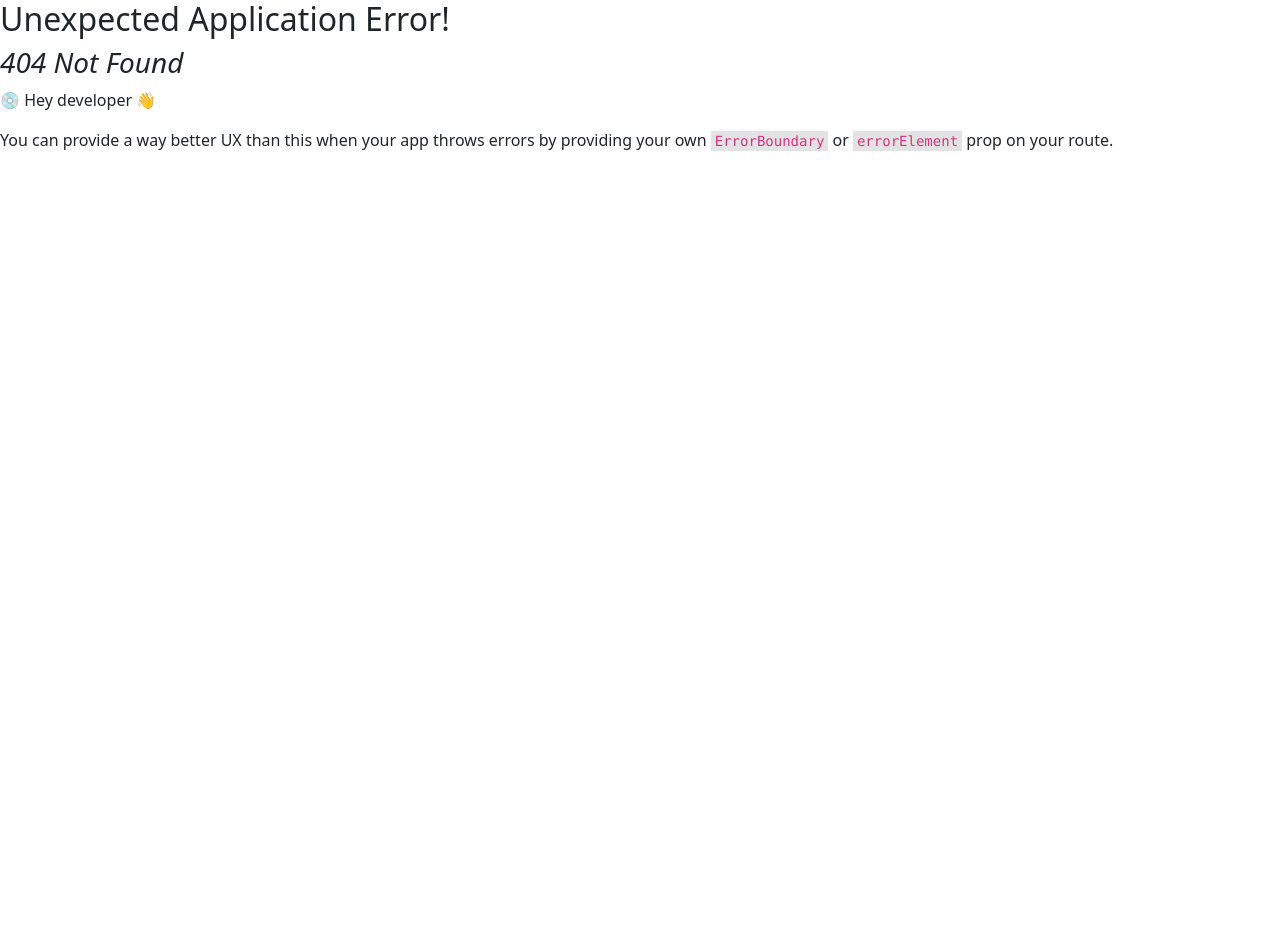
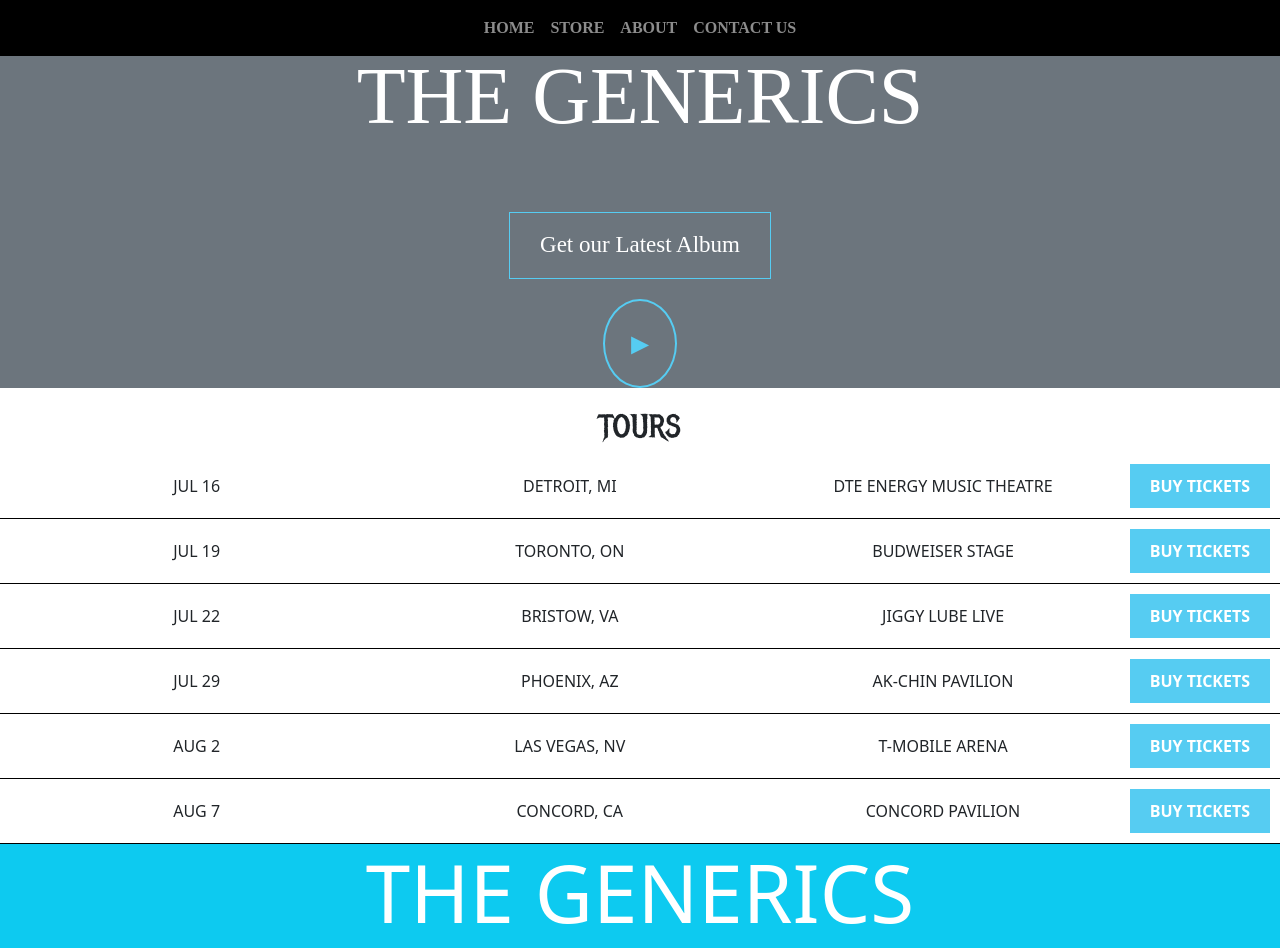
Before and after one commit to PREM-KUMAR-D/ecommerce-app, a React (Create React App) app: page / in a window 1280 px wide. Before the commit this address had no page. Before the commit the page ends 800 px from the top, so only its background shows below. Built offline with nearby package versions, Linux system fonts and the light colour scheme.

Commit message:
changed it so that page does not reload with every click and also made header and footer components constants

```diff
--- a/src/App.js
+++ b/src/App.js
@@ -1,34 +1,56 @@
 import React from "react";
-import { createBrowserRouter , RouterProvider} from "react-router-dom";
+import { BrowserRouter as Router, Routes, Route, useLocation } from "react-router-dom";
 
 import AboutUs from "./pages/AboutUs/AboutUs";
 import Store from "./pages/Store/Store";
 import Home from "./pages/Home/Home";
 import ContactUs from "./pages/ContactUs/ContactUs";
+import Header from "./Components/Header/Header";
+import Footer from "./Components/Footer/Footer";
+import CartProvider from "./store/CartProvider";
 
+import 'bootstrap/dist/css/bootstrap.min.css';
 import './App.css';
-import 'bootstrap/dist/css/bootstrap.min.css';
-
-const router = createBrowserRouter([
-
-  {path: '/about', element: <AboutUs/> },
-  {path: '/store', element:<Store/>},
-  {path: "/home", element: <Home /> },
-  {path:'/contact-us',element: <ContactUs/>},
-
-]
-)
-
 
 function App() {
-
-
-
   return (
-    <RouterProvider router={router}>
-    </RouterProvider>
-
+    <Router>
+        <CartProvider>
+          <MainLayout />
+        </CartProvider>
+    </Router>
   );
 }
 
+const MainLayout = () => {
+  const location = useLocation();
+
+
+  const isHome = location.pathname === "/" || location.pathname === "/home";
+  const isStore = location.pathname === "/store";
+  const isAbout = location.pathname === "/about";
+  const isContactUs = location.pathname === "/contact-us";
+
+  return (
+    <>
+      <Header
+        disableCart={isContactUs || isAbout || isHome}
+        headerButtonEnabled={isHome}
+      />
+
+      <div className="main-content">
+        <Routes>
+          <Route path="/" element={<Home />} />
+          <Route path="/home" element={<Home />} />
+          <Route path="/about" element={<AboutUs />} />
+          <Route path="/store" element={<Store />} />
+          <Route path="/contact-us" element={<ContactUs />} />
+        </Routes>
+      </div>
+
+      <Footer enableSocials={isStore || isAbout} />
+    </>
+  );
+};
+
 export default App;
--- a/src/Components/NavBar/NavBar.js
+++ b/src/Components/NavBar/NavBar.js
@@ -1,35 +1,55 @@
 import React, { useContext } from "react";
-import { Navbar, Nav, Button , Badge, Container } from "react-bootstrap";
+import { Navbar, Nav, Button, Badge } from "react-bootstrap";
+import { NavLink } from "react-router-dom";
 import CartContext from "../../store/cart-context";
+import 'bootstrap/dist/css/bootstrap.min.css';
 
-import 'bootstrap/dist/css/bootstrap.min.css';
 const NavBar = (props) => {
 
   const cartCtx = useContext(CartContext);
 
-  const handleOpenCart = ()=>{
-    console.log(JSON.stringify(handleOpenCart))
+  const handleOpenCart = () => {
+    console.log(JSON.stringify(handleOpenCart));
     cartCtx.setShowCart(true);
   }
 
   return (
-      <Navbar className="bg-black " variant="dark" fixed="top" >
-        <Nav className="mx-auto text-center fw-bold">
-          <Nav.Link href="/home" >HOME</Nav.Link>
-          <Nav.Link href="/store">STORE</Nav.Link>
-          <Nav.Link href="/about">ABOUT</Nav.Link>
-          <Nav.Link href="/contact-us">CONTACT US</Nav.Link>
-        </Nav>
-        {!props.disableCart && (
+    <Navbar className="bg-black" variant="dark" fixed="top">
+      <Nav className="mx-auto text-center fw-bold">
+        <NavLink
+          to="/home"
+          className={({ isActive }) => (isActive ? 'nav-link active' : 'nav-link')}
+        >
+          HOME
+        </NavLink>
+        <NavLink
+          to="/store"
+          className={({ isActive }) => (isActive ? 'nav-link active' : 'nav-link')}
+        >
+          STORE
+        </NavLink>
+        <NavLink
+          to="/about"
+          className={({ isActive }) => (isActive ? 'nav-link active' : 'nav-link')}
+        >
+          ABOUT
+        </NavLink>
+        <NavLink
+          to="/contact-us"
+          className={({ isActive }) => (isActive ? 'nav-link active' : 'nav-link')}
+        >
+          CONTACT US
+        </NavLink>
+      </Nav>
+      {!props.disableCart && (
         <div className="d-flex align-items-center">
           <Button variant="outline-info" onClick={handleOpenCart}>
             Cart <Badge bg="dark" className="ms-2">3</Badge>
           </Button>
         </div>
       )}
-      </Navbar>
+    </Navbar>
   )
-
 }
 
 export default NavBar;
--- a/src/pages/AboutUs/AboutUs.js
+++ b/src/pages/AboutUs/AboutUs.js
@@ -1,18 +1,15 @@
 import React from "react";
-import Header from "../../Components/Header/Header";
-import Footer from "../../Components/Footer/Footer";
 import "./AboutUs.css";
 
-
-const AboutUs = (props) => {
+const AboutUs = () => {
   return (
-        <>
-            <Header disableCart={true}  headerButtonEnabled={false}/>
     <section id="about" className="about">
       <h2 className="metal-mania text-center">About</h2>
       <div>
-                    <img src="https://prasadyash2411.github.io/ecom-website/img/Band%20Members.png" alt="Band Members" />
-
+        <img
+          src="https://prasadyash2411.github.io/ecom-website/img/Band%20Members.png"
+          alt="Band Members"
+        />
         <p>
         Lorem ipsum carrots enhanced rebates. Excellent sayings of a man of
                         sorrows, hates no prosecutors will unfold in the enduring of which
@@ -39,11 +36,7 @@ const AboutUs = (props) => {
         </p>
       </div>
     </section>
-
-            <Footer enableSocials={true}/>
-
-        </>
-    )
-}
+  );
+};
 
 export default AboutUs;
--- a/src/pages/ContactUs/ContactUs.js
+++ b/src/pages/ContactUs/ContactUs.js
@@ -1,77 +1,63 @@
 import React from "react";
-import Header from "../../Components/Header/Header";
-import Footer from "../../Components/Footer/Footer";
 import 'bootstrap/dist/css/bootstrap.min.css';
 import { Form, Button, Container } from "react-bootstrap";
 
-const ContactUs = (props) => {
-
+const ContactUs = () => {
   const fireBaseUrl = process.env.REACT_APP_FIRE_BASE_URL;
 
-    const formSubmitHandler = async (event)=>{
+  const formSubmitHandler = async (event) => {
     event.preventDefault();
 
     const contactUs = {
       name: event.target.formName.value,
       email: event.target.formEmail.value,
-            phone: event.target.formPhone.value
+      phone: event.target.formPhone.value,
+    };
+
+    try {
+      const res = await fetch(`${fireBaseUrl}/contact-us.json`, {
+        method: 'POST',
+        body: JSON.stringify(contactUs),
+        headers: {
+          'Content-type': 'application/json',
+        },
+      });
+
+      if (!res.ok) {
+        throw new Error("Failed to submit the form.");
       }
-
-
-        const res = await fetch(`${fireBaseUrl}/contact-us.json`,{
-            method:'POST',
-            body: JSON.stringify(contactUs),
-            headers:{
-              'Content-type': 'application/json'
+      alert("Form submitted successfully!");
+    } catch (error) {
+      console.error(error.message);
+      alert("Error submitting form. Please try again.");
     }
-          })
-
-
-    }
-
+  };
 
   return (
-        <>
-
-            <Header disableCart={true} headerButtonEnabled={false} />
-
     <Container>
-
+      <h2 className="text-center my-4">Contact Us</h2>
       <Form onSubmit={formSubmitHandler}>
         <Form.Group className="mb-3" controlId="formName">
           <Form.Label>Name</Form.Label>
-                        <Form.Control type="text" placeholder="Enter Name" />
-
+          <Form.Control type="text" placeholder="Enter Name" required />
         </Form.Group>
-
 
         <Form.Group className="mb-3" controlId="formEmail">
           <Form.Label>Email address</Form.Label>
-                        <Form.Control type="email" placeholder="Enter email" />
-
+          <Form.Control type="email" placeholder="Enter email" required />
         </Form.Group>
 
         <Form.Group className="mb-3" controlId="formPhone">
           <Form.Label>Phone Number</Form.Label>
-                        <Form.Control type="tel" placeholder="Ph No:" />
+          <Form.Control type="tel" placeholder="Phone Number" required />
         </Form.Group>
 
         <Button variant="primary" type="submit">
           Submit
         </Button>
       </Form>
-
-
-
     </Container>
-
-
-
-            <Footer enableSocials={true} />
-
-        </>
-
-    )
-}
+  );
+};
 
 export default ContactUs;
--- a/src/pages/Home/Home.js
+++ b/src/pages/Home/Home.js
@@ -1,10 +1,6 @@
 import React from "react";
-import HeaderButtons from "../../Components/HeaderButtons/HeaderButtons";
-import Header from "../../Components/Header/Header";
 import TourItem from "../../Components/TourItem/TourItem";
-import Footer from "../../Components/Footer/Footer";
-import "./Home.css"; // For global styles
-
+import "./Home.css";
 const toursData = [
   { date: "JUL 16", place: "DETROIT, MI", venue: "DTE ENERGY MUSIC THEATRE" },
   { date: "JUL 19", place: "TORONTO, ON", venue: "BUDWEISER STAGE" },
@@ -16,11 +12,7 @@ const toursData = [
 
 const Home = () => {
   return (
-    <div>
-    <Header disableCart={false} headerButtonEnabled={true}></Header>
-
-
-      <section id="tours" className="tours-container ">
+    <section id="tours" className="tours-container">
       <h2 className="metal-mania text-center">TOURS</h2>
       {toursData.map((tour, index) => (
         <TourItem
@@ -31,8 +23,6 @@ const Home = () => {
         />
       ))}
     </section>
-      <Footer enableSocials={false}></Footer>
-    </div>
   );
 };
 
--- a/src/pages/Store/Store.js
+++ b/src/pages/Store/Store.js
@@ -1,12 +1,8 @@
 import React from "react";
 import Music from "../../Components/Music/Music";
-
-
-
 import Cart from "../../Components/Cart/Cart";
 import CartProvider from "../../store/CartProvider";
-import Header from "../../Components/Header/Header";
-import Footer from "../../Components/Footer/Footer";
+
 
 
 
@@ -15,10 +11,11 @@ const Store = (props)=>{
     return (
 
     <CartProvider>
-        <Header disableCart={false} headerButtonEnabled={false}></Header>
-        <Music></Music>
-        <Cart ></Cart>
-        <Footer enableSocials={true}></Footer>
+        <section id="store">
+            <Music></Music>
+            <Cart ></Cart>
+        </section>
+
     </CartProvider>
     )
 
```
Lines whose indentation alone changed are shown as unchanged.
